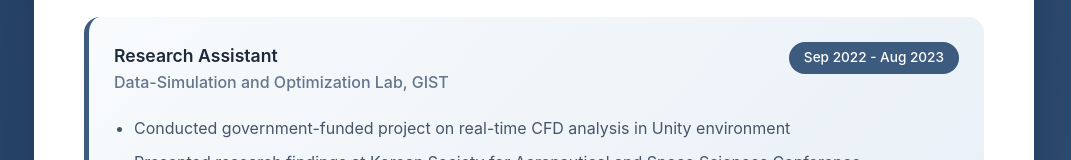
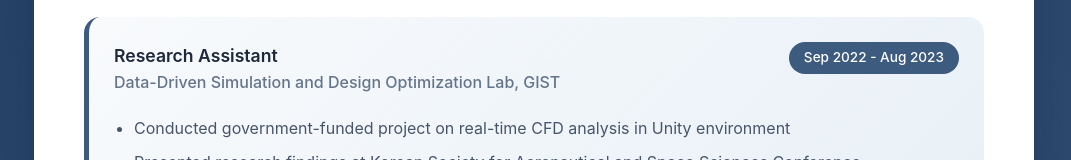
Before and after one commit to EHmin1214/resume, a plain HTML site: page index.html in a window 1280 px wide. Shown: the part 1721-1881 px from the top of the page, without its empty margins (106-1177 px from the left). Drawn offline with Linux system fonts and the light colour scheme.

Commit message:
Update organization name in index.html

```diff
--- a/index.html
+++ b/index.html
@@ -407,7 +407,7 @@
                     <div class="card-header">
                         <div>
                             <div class="card-title">Research Assistant</div>
-                            <div class="card-org">Data-Simulation and Optimization Lab, GIST</div>
+                            <div class="card-org">Data-Driven Simulation and Design Optimization Lab, GIST</div>
                         </div>
                         <div class="card-date">Sep 2022 - Aug 2023</div>
                     </div>
```
